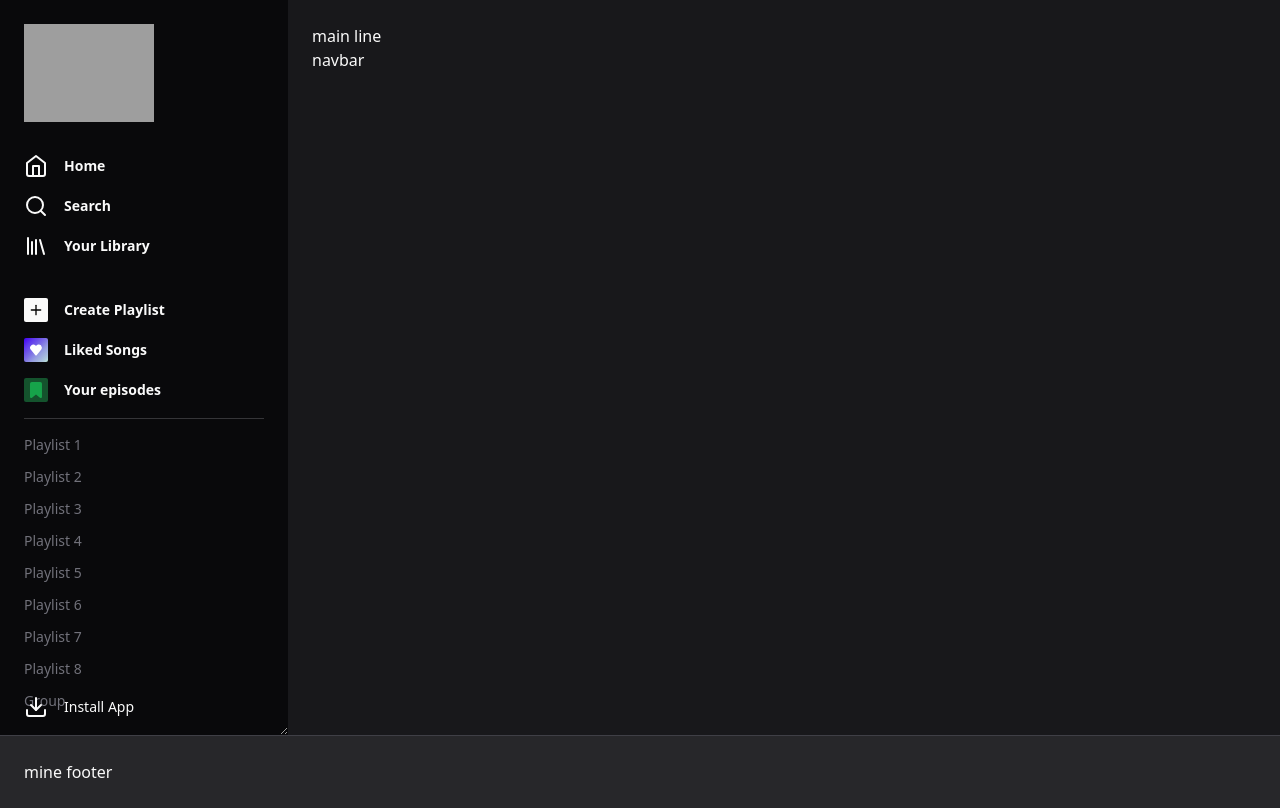
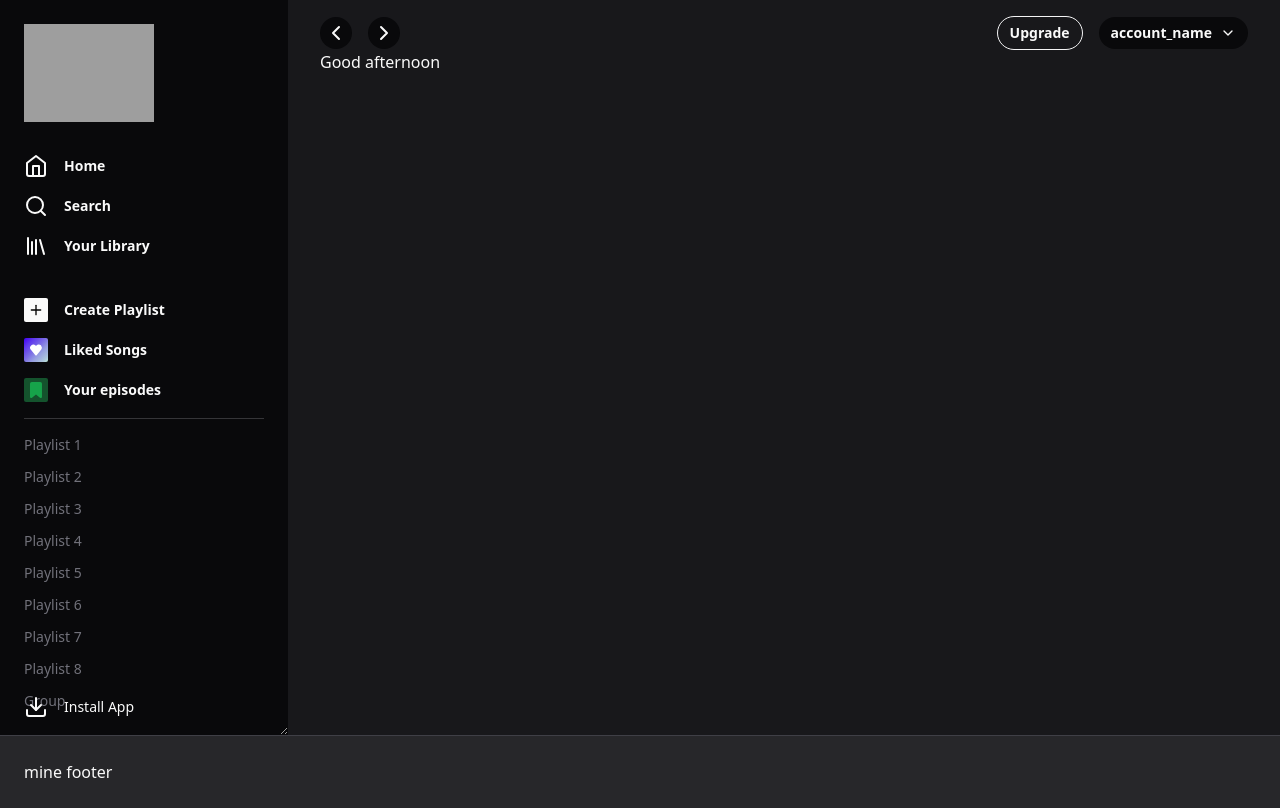
Before and after one commit to isaiasg09/spotwind, a Next.js app: page / in a window 1280 px wide. Built offline with nearby package versions, Linux system fonts and the light colour scheme; grey boxes are pictures that could not be loaded.

Commit message:
made main content navbar

```diff
--- a/src/app/page.tsx
+++ b/src/app/page.tsx
@@ -5,6 +5,9 @@ import {
   Library,
   Plus,
   Download,
+  ChevronLeft,
+  ChevronRight,
+  ChevronDown,
 } from "lucide-react";
 
 export default function Home() {
@@ -132,9 +135,34 @@ export default function Home() {
             Install App
           </a>
         </aside>
-        <main className='flex-1 p-6'>
-          main line
-          <div>navbar</div>
+        <main className='flex-1 px-8 py-4'>
+          <nav className='w-full flex justify-between items-center'>
+            <div className='flex gap-4'>
+              <button className='w-8 h-8 bg-zinc-950 rounded-full text-center flex items-center justify-center'>
+                <ChevronLeft />
+              </button>
+              <button className='w-8 h-8 bg-zinc-950 rounded-full text-center flex items-center justify-center'>
+                <ChevronRight />
+              </button>
+            </div>
+
+            <div className='flex items-center justify-center gap-4 text-sm font-extrabold'>
+              <button className='border border-zinc-100 h-8 text-center m-auto flex items-center px-3 py-4 rounded-full'>
+                Upgrade
+              </button>
+              <button className='bg-zinc-950 h-8 text-center m-auto flex items-center px-3 py-4 rounded-full gap-2'>
+                account_name
+                <ChevronDown size={16} />
+              </button>
+            </div>
+          </nav>
+
+          <div>
+            <h1>Good afternoon</h1>
+
+
+          </div>
+
           {/* {children} */}
         </main>
       </div>
```
